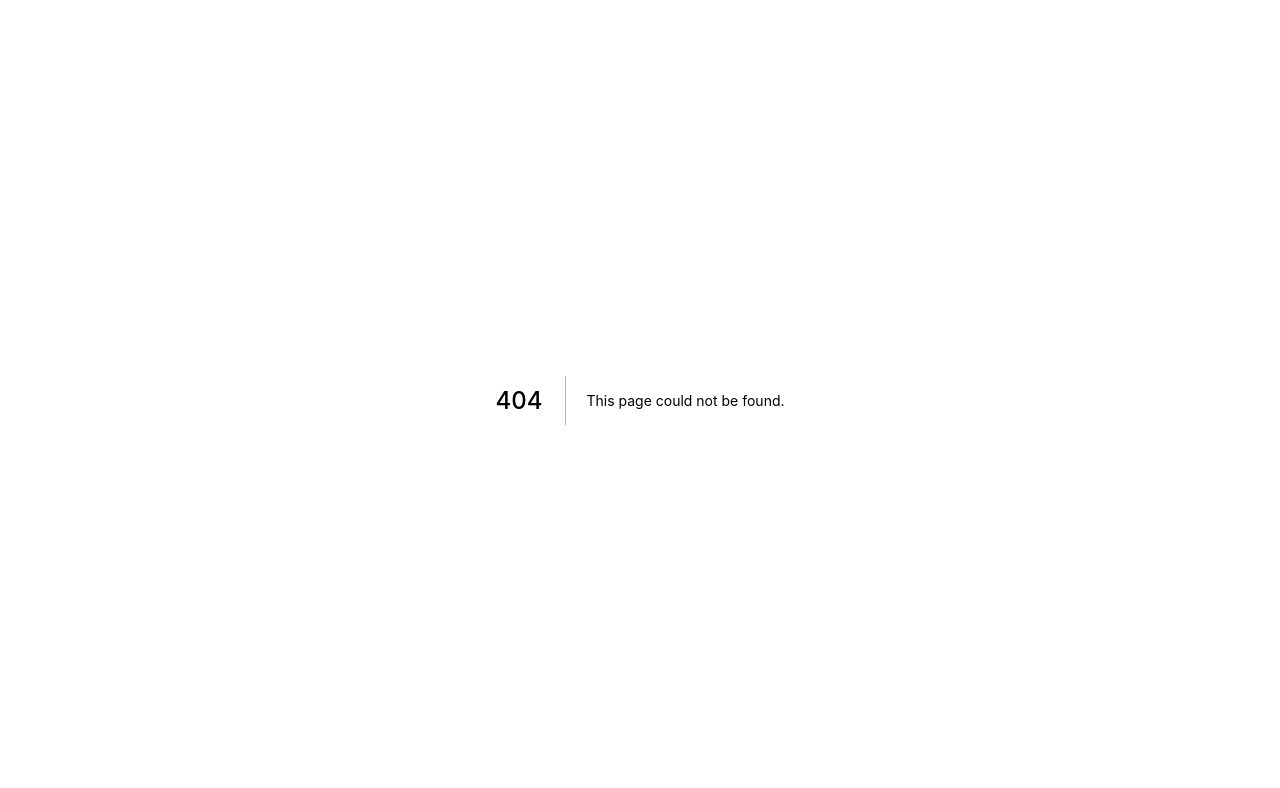
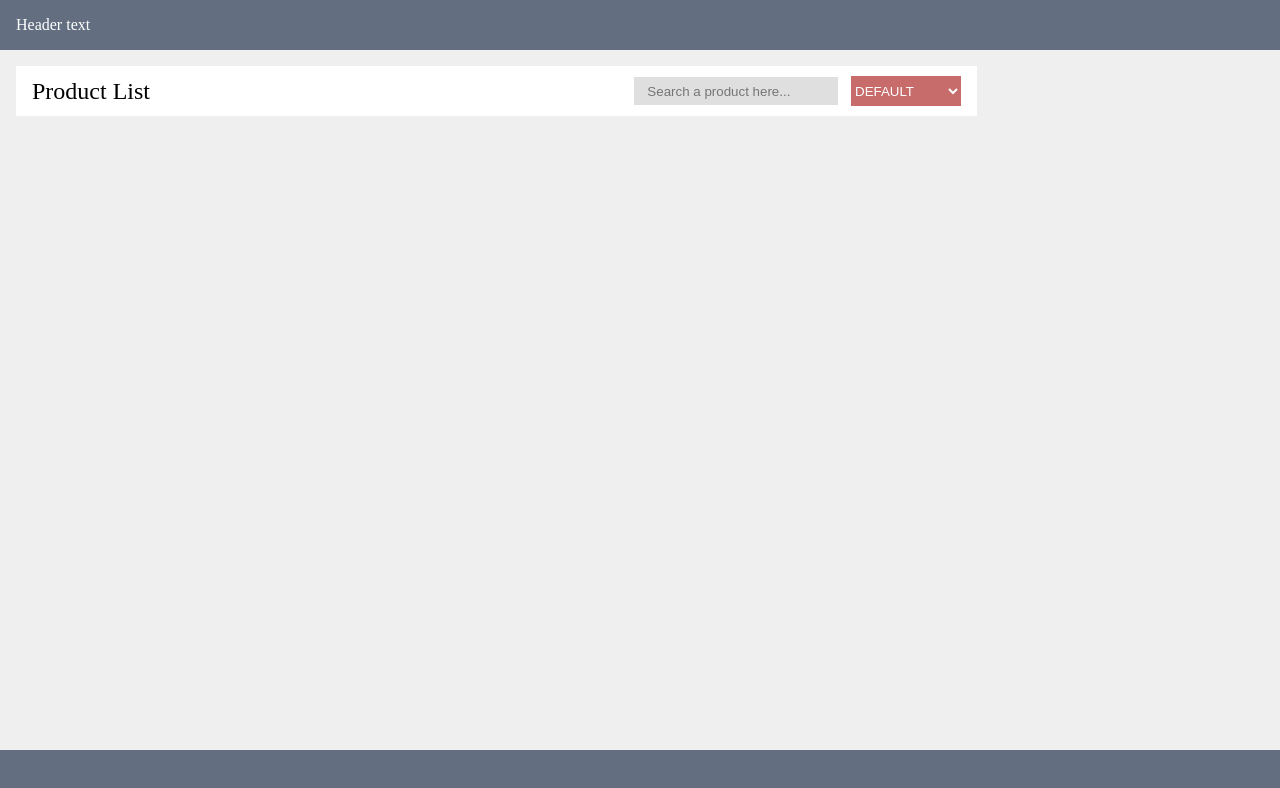
Before and after one commit to glopezep/foodiedo-bff, a Next.js app: page /admin/products in a window 1280 px wide. Before the commit this address had no page. Shown: the top 788 px of the page. Built offline with nearby package versions, Linux system fonts and the light colour scheme.

Commit message:
working with admin views

```diff
--- /dev/null
+++ b/pages/admin/products.js
@@ -0,0 +1,56 @@
+import Footer from '../../src/shared/components/Footer';
+import Header from '../../src/shared/components/Header';
+import Main from '../../src/shared/components/Main';
+import SecondaryHeader from '../../src/shared/components/SecondaryHeader';
+import Title from '../../src/shared/components/Title';
+import ProductBox from '../../src/product/components/ProductBox';
+import FilterForm from '../../src/product/components/FilterForm';
+import OrderBox from '../../src/order/components/OrderBox';
+
+const Products = props => (
+  <div className="index">
+    <Header>
+      <p>Header text</p>
+    </Header>
+    <Main>
+      <section className="mainLeft">
+        <SecondaryHeader>
+          <Title>Product List</Title>
+          <FilterForm />
+        </SecondaryHeader>
+      </section>
+      <section className="mainRight">
+      </section>
+    </Main>
+    <Footer />
+
+
+    <style>{`
+      body,html,h1,h2,h3,h4,h5,h6,ul,li,p {
+        margin: 0;
+        padding: 0;
+        list-style: none;
+      }
+
+      .index {
+        display: flex;
+        flex-direction: column;
+        min-height: 100vh;
+      }
+
+      .mainLeft {
+        display: flex;
+        flex: 1;
+        flex-direction: column;
+        padding: 1em;
+      }
+
+      .mainRight {
+        padding: 1em;
+        width: 255px;
+      }
+    `}</style>
+  </div>
+);
+
+export default Products;
```
